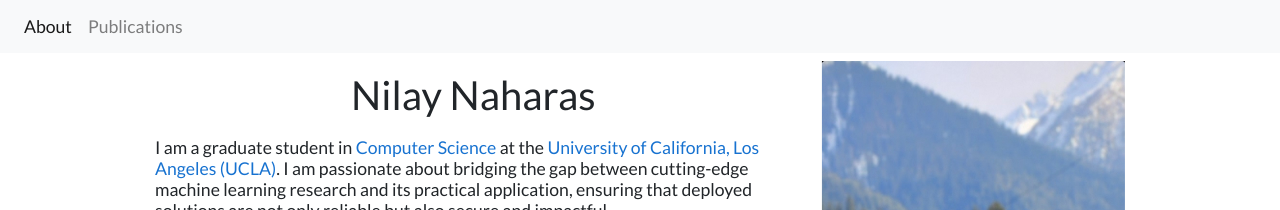
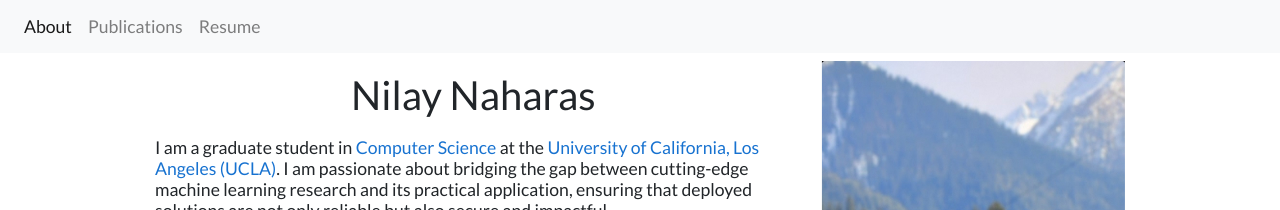
Before and after one commit to NilayN7/nilay-naharas.github.io, a Jekyll site: the page built from index.html, in a window 1280 px wide. Shown: the top 210 px of the page. Built offline with Jekyll 4.4.1, drawn with Linux system fonts in a browser that asks for light colours.

Commit message:
updated navigation

```diff
--- a/_data/navigation.yml
+++ b/_data/navigation.yml
@@ -6,3 +6,7 @@
   link: /
   anchor: '#publications'
   highlight: false
+- name: Resume
+  link: /
+  anchor: '#resume'
+  highlight: False
```
